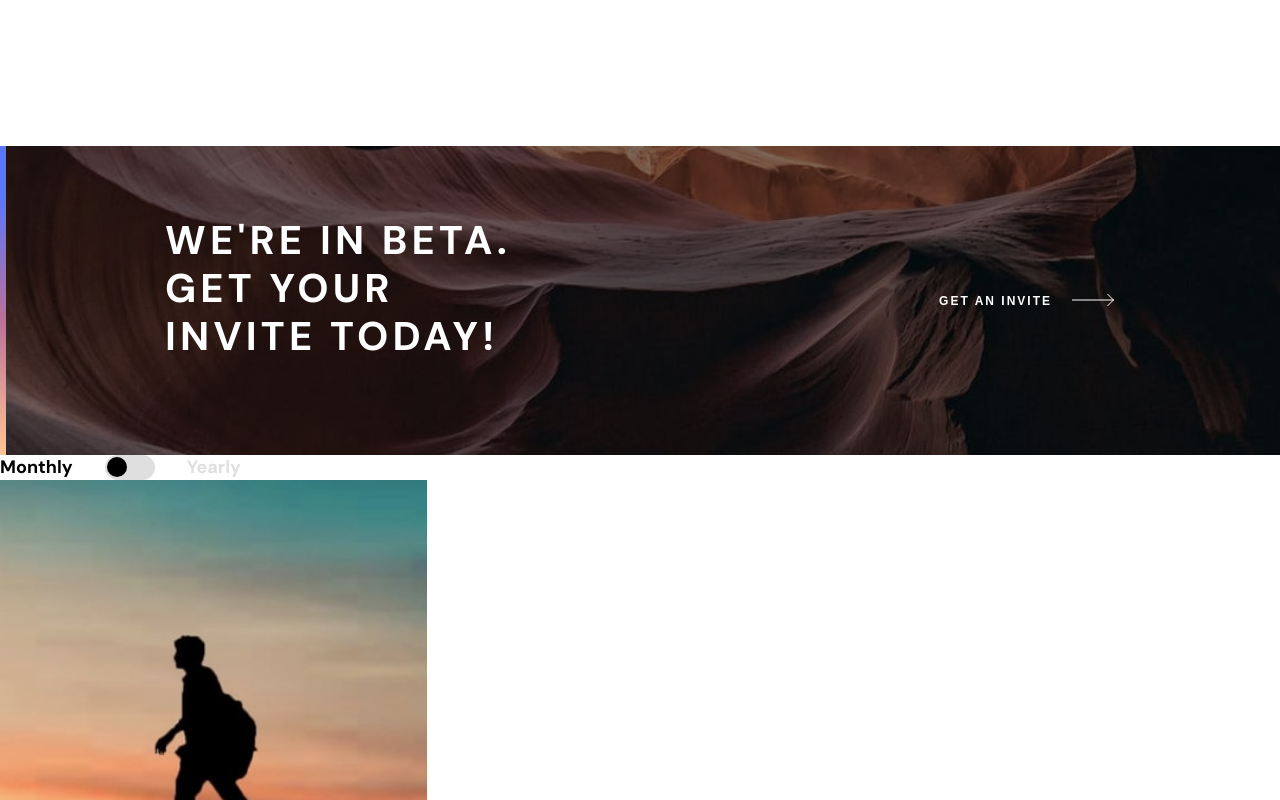
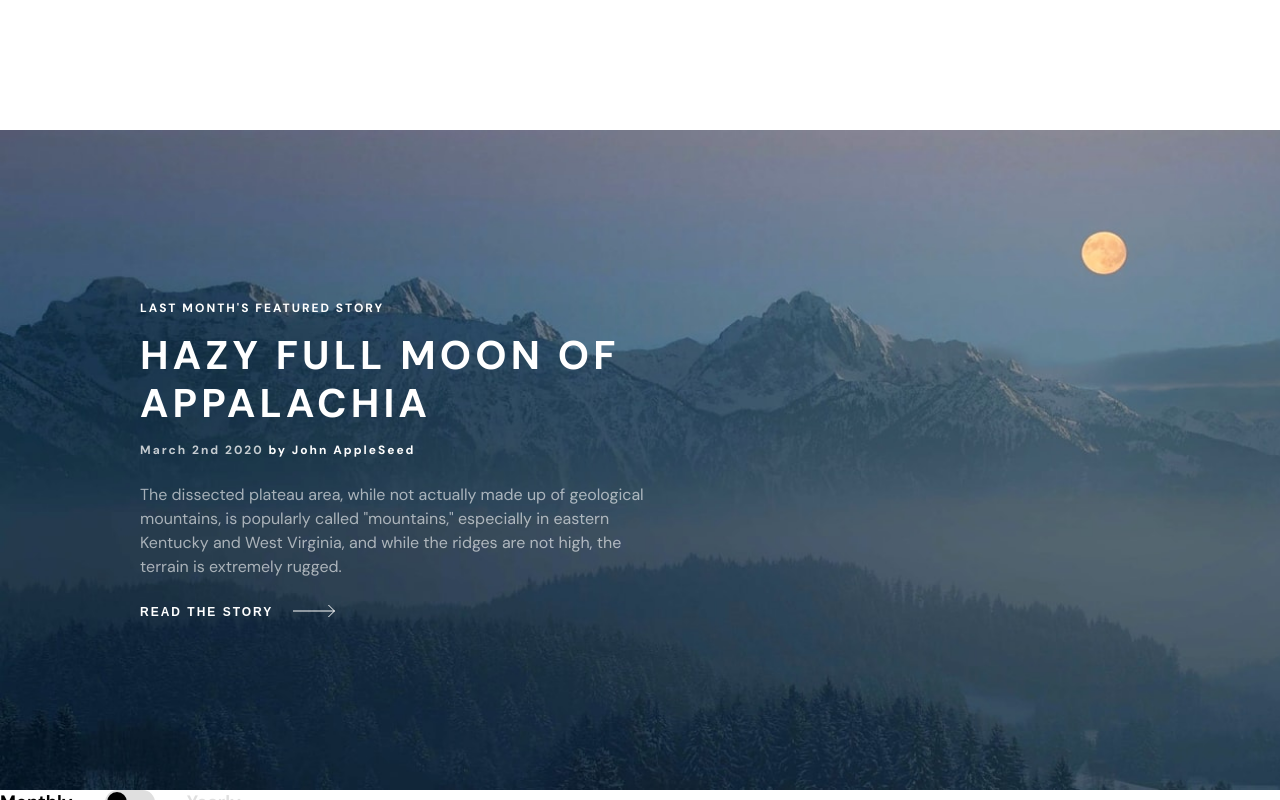
Before and after one commit to mbensa/photosnap, a React (Create React App) app: page / in a window 1280 px wide. Shown: the part 620-1420 px from the top of the page. Built offline with nearby package versions, Linux system fonts and the light colour scheme.

Commit message:
added Hero component

```diff
--- /dev/null
+++ b/src/components/Hero.js
@@ -0,0 +1,32 @@
+import React from 'react';
+import Image from '../components/Image';
+import Text from '../components/Text';
+import Button from '../components/Button';
+import heroImage from '../assets/stories/mobile/moon-of-appalacia.jpg';
+import './hero.css';
+
+export default function Hero() {
+  return (
+    <div className="heroContainer">
+      <img src={heroImage} className="heroImage"></img>
+      <div className="heroTextContainer">
+        <Text type="h5">LAST MONTH'S FEATURED STORY</Text>
+        <Text type="h2" className="heroTitle">
+          HAZY FULL MOON OF APPALACHIA
+        </Text>
+        <Text type="h5">
+          <span className="heroDate">March 2nd 2020</span> by John AppleSeed
+        </Text>
+        <Text type="p" className="heroText">
+          The dissected plateau area, while not actually made up of geological
+          mountains, is popularly called "mountains," especially in eastern
+          Kentucky and West Virginia, and while the ridges are not high, the
+          terrain is extremely rugged.
+        </Text>
+        <Button buttonClass="opaqueWhite" icon>
+          READ THE STORY
+        </Button>
+      </div>
+    </div>
+  );
+}
--- a/src/components/Image.js
+++ b/src/components/Image.js
@@ -4,19 +4,16 @@ import desktopCreate from '../assets/home/desktop/create-and-share.jpg';
 import desktopDesigned from '../assets/home/desktop/designed-for-everyone.jpg';
 import desktopFeaturesHero from '../assets/features/desktop/hero.jpg';
 import desktopPricingHero from '../assets/pricing/desktop/hero.jpg';
-import desktopBeta from '../assets/shared/desktop/bg-beta.jpg';
 import tabletStories from '../assets/home/tablet/beautiful-stories.jpg';
 import tabletCreate from '../assets/home/tablet/create-and-share.jpg';
 import tabletDesigned from '../assets/home/tablet/designed-for-everyone.jpg';
 import tabletFeaturesHero from '../assets/features/tablet/hero.jpg';
 import tabletPricingHero from '../assets/pricing/tablet/hero.jpg';
-import tabletBeta from '../assets/shared/tablet/bg-beta.jpg';
 import mobileStories from '../assets/home/mobile/beautiful-stories.jpg';
 import mobileCreate from '../assets/home/mobile/create-and-share.jpg';
 import mobileDesigned from '../assets/home/mobile/designed-for-everyone.jpg';
 import mobileFeaturesHero from '../assets/features/mobile/hero.jpg';
 import mobilePricingHero from '../assets/pricing/mobile/hero.jpg';
-import mobileBeta from '../assets/shared/mobile/bg-beta.jpg';
 
 const imgDesktopUrls = {
   stories: desktopStories,
@@ -24,7 +21,6 @@ const imgDesktopUrls = {
   designed: desktopDesigned,
   featuresHero: desktopFeaturesHero,
   pricingHero: desktopPricingHero,
-  beta: desktopBeta,
 };
 
 const imgTabletUrls = {
@@ -33,7 +29,6 @@ const imgTabletUrls = {
   designed: tabletDesigned,
   featuresHero: tabletFeaturesHero,
   pricingHero: tabletPricingHero,
-  beta: tabletBeta,
 };
 
 const imgMobileUrls = {
@@ -42,7 +37,6 @@ const imgMobileUrls = {
   designed: mobileDesigned,
   featuresHero: mobileFeaturesHero,
   pricingHero: mobilePricingHero,
-  beta: mobileBeta,
 };
 
 export default function Image(props) {
--- a/src/components/InfoSection.js
+++ b/src/components/InfoSection.js
@@ -4,7 +4,7 @@ import Button from './Button';
 import './infoSection.css';
 
 export default function InfoSection(props) {
-  const { title, message, buttonClass, btnText, dark, darkBg } = props;
+  const { title, message, buttonClass, btnText, dark, darkBg, button } = props;
 
   const styles = {
     backgroundColor: darkBg ? '#000000' : '#FFFFFF',
@@ -17,9 +17,11 @@ export default function InfoSection(props) {
       <Text type="p" className="infoSectionMessage">
         {message}
       </Text>
-      <Button buttonClass={buttonClass} icon={true} dark={dark}>
-        {btnText}
-      </Button>
+      {button && (
+        <Button buttonClass={buttonClass} icon={true} dark={dark}>
+          {btnText}
+        </Button>
+      )}
     </div>
   );
 }
--- a/src/components/Section.js
+++ b/src/components/Section.js
@@ -12,9 +12,9 @@ export default function Section(props) {
     buttonClass,
     btnText,
     dark,
-
     darkBg,
     infoFirst,
+    button,
   } = props;
 
   return (
@@ -41,6 +41,7 @@ export default function Section(props) {
             btnText={btnText}
             dark={dark}
             darkBg={darkBg}
+            button={button}
           />
         </div>
       )}
--- /dev/null
+++ b/src/components/hero.css
@@ -0,0 +1,51 @@
+/********************************
+**********Hero Copmonent*********
+********************************/
+
+.heroContainer {
+  display: flex;
+  flex-direction: column;
+}
+
+.heroTextContainer {
+  color: var(--white);
+  background-color: var(--black);
+  padding: 50px 30px;
+}
+
+.heroTitle {
+  padding: 15px 0;
+}
+
+.heroText {
+  padding: 25px 0;
+  opacity: 0.6;
+}
+
+.heroDate {
+  opacity: 0.75;
+}
+
+@media (min-width: 768px) {
+  .heroImage {
+    display: none;
+  }
+
+  .heroContainer {
+    background-image: url("../assets/stories/tablet/moon-of-appalacia.jpg");
+    background-size: cover;
+    padding: 120px 30px;
+  }
+
+  .heroTextContainer {
+    width: 50%;
+    background-color: transparent;
+  }
+}
+
+@media (min-width: 1280px) {
+  .heroContainer {
+    background-image: url("../assets/stories/desktop/moon-of-appalacia.jpg");
+    padding: 120px 110px;
+  }
+}
--- a/src/pages/Main.js
+++ b/src/pages/Main.js
@@ -16,6 +16,7 @@ import Header from '../components/Header';
 import Footer from '../components/Footer';
 import Section from '../components/Section';
 import Beta from '../components/Beta';
+import Hero from '../components/Hero';
 
 export default function Main() {
   const [active, setActive] = useState('');
@@ -40,7 +41,7 @@ export default function Main() {
         btnText="GET AN INVITE"
         dark
       />
-      <Beta />
+      <Hero />
 
       <ToggleSwitch />
       <div className="cardContainer">
```
